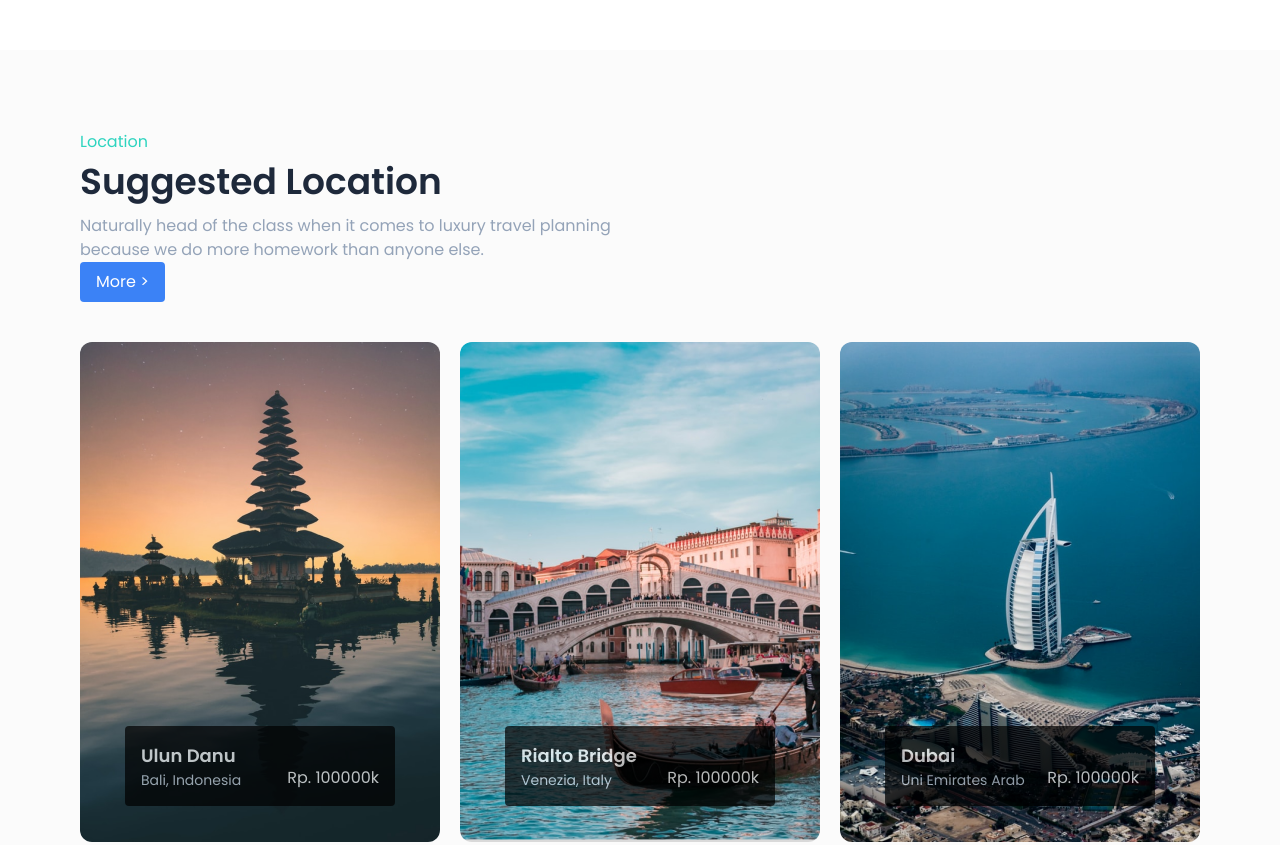
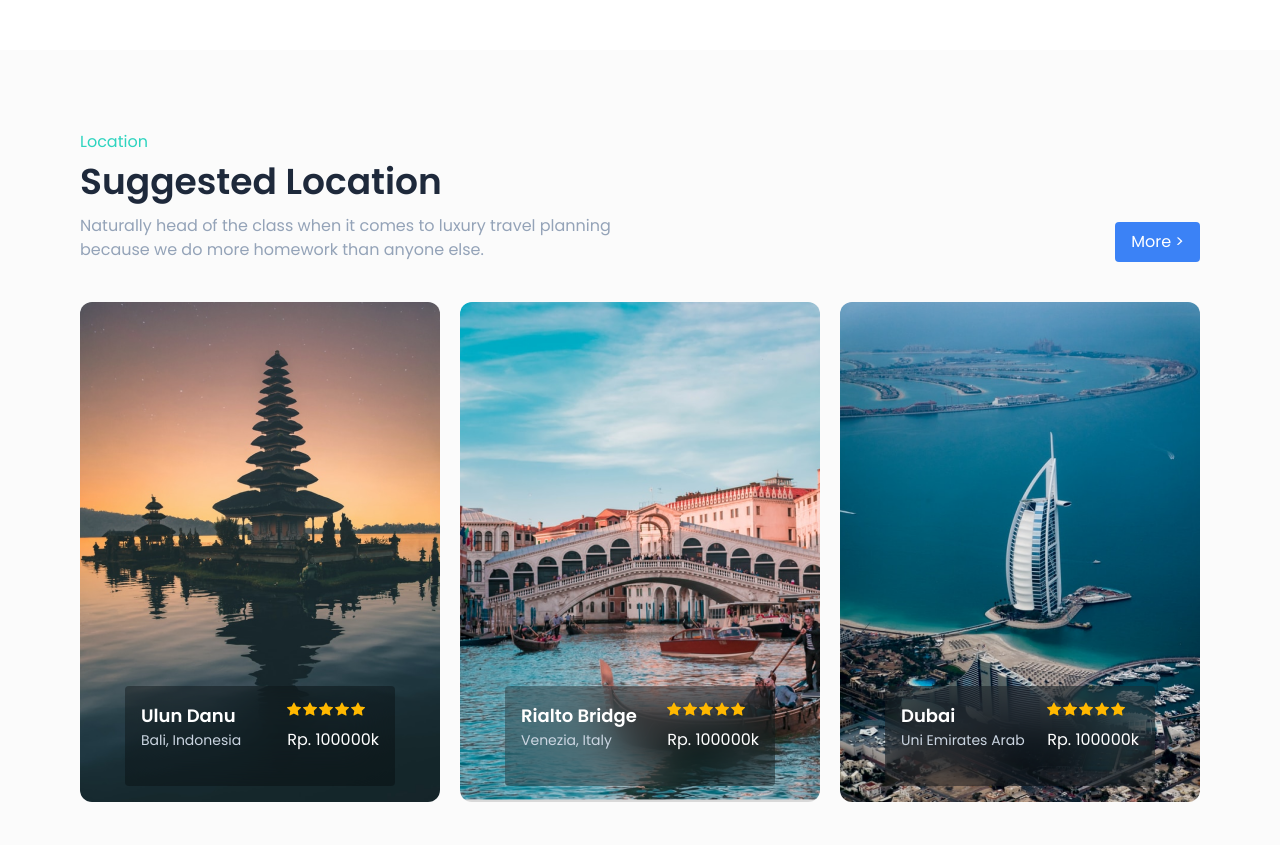
Before and after one commit to agungprabowo13/go-trip-tailwind-css, a website: page src/index.html in a window 1280 px wide. Shown: the part 1500-2345 px from the top of the page. Drawn offline with Linux system fonts and the light colour scheme.

Commit message:
fix location card

```diff
--- a/src/index.html
+++ b/src/index.html
@@ -68,7 +68,7 @@
     <!-- End Service -->
     <!-- Location -->
     <section class="p-10 md:p-20 bg-[#FBFBFB]">
-        <div class="flex flex-col justify-between">
+        <div class="flex flex-col md:flex-row justify-between">
             <div>
                 <p class="subtitle">Location</p>
                 <h1 class="title mt-2 mb-3">Suggested Location</h1>
@@ -80,34 +80,37 @@
         </div>
         <div class="grid grid-cols-1 md:grid-cols-3 gap-5 tiga-gambar mt-10">
             <div style="background-image: url(../dist/images/ulun-danu.png);" class="relative min-h-[500px] bg-cover rounded-xl">
-                <div class="mx-auto w-3/4 bg-black opacity-70 mt-96 min-h-20 flex text-white p-4 justify-between rounded">
+                <div class="w-3/4 flex text-white p-4 justify-between rounded bottom-4 right-0 left-0 mx-auto bg-black/30 min-h-[100px] absolute backdrop-blur-xl ">
                     <div>
                         <h2 class="font-semibold text-lg">Ulun Danu</h2>
                         <p class="text-slate-300 text-sm">Bali, Indonesia</p>
                     </div>
-                    <div class="flex items-end">
+                    <div class="">
+                        <img src="../dist/images/Frame 15.png" alt="" class="mb-3">
                         <p>Rp. 100000k</p>
                     </div>
                 </div>
             </div>
             <div style="background-image: url(../dist/images/Rialto\ Bridge\ \(2\).png);" class="relative min-h-[500px] bg-cover rounded-xl">
-                <div class="mx-auto w-3/4 bg-black opacity-70 mt-96 min-h-20 flex text-white p-4 justify-between rounded">
+                <div class="w-3/4 flex text-white p-4 justify-between rounded bottom-4 right-0 left-0 mx-auto bg-black/30 min-h-[100px] absolute backdrop-blur-xl">
                     <div>
                         <h2 class="font-semibold text-lg">Rialto Bridge</h2>
                         <p class="text-slate-300 text-sm">Venezia, Italy</p>
                     </div>
-                    <div class="flex items-end">
+                    <div class="">
+                        <img src="../dist/images/Frame 15.png" alt="" class="mb-3">
                         <p>Rp. 100000k</p>
                     </div>
                 </div>
             </div>
             <div style="background-image: url(../dist/images/Dubai\ \(2\).png);" class="relative min-h-[500px] bg-cover rounded-xl">
-                <div class="mx-auto w-3/4 bg-black opacity-70 mt-96 min-h-20 flex text-white p-4 justify-between rounded">
+                <div class="w-3/4 flex text-white p-4 justify-between rounded bottom-4 right-0 left-0 mx-auto bg-black/30 min-h-[100px] absolute backdrop-blur-xl">
                     <div>
                         <h2 class="font-semibold text-lg">Dubai</h2>
                         <p class="text-slate-300 text-sm">Uni Emirates Arab</p>
                     </div>
-                    <div class="flex items-end">
+                    <div class="">
+                        <img src="../dist/images/Frame 15.png" alt="" class="mb-3">
                         <p>Rp. 100000k</p>
                     </div>
                 </div>
@@ -181,6 +184,7 @@
         </div>
     </footer>
     <!-- End Footer -->
+
     <script src="script.js">
 
     </script>
```
Also changed, not shown: dist/images/Frame 15.png (added), dist/output.css.
